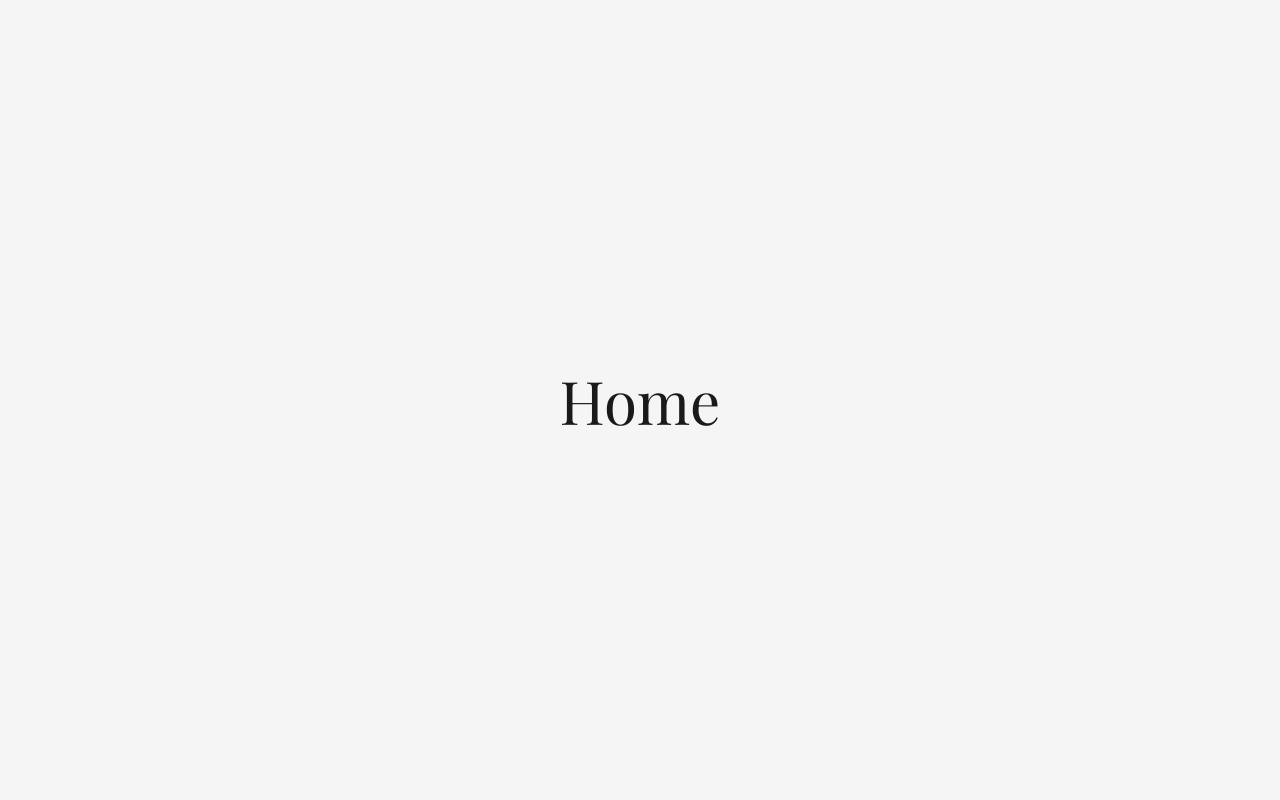
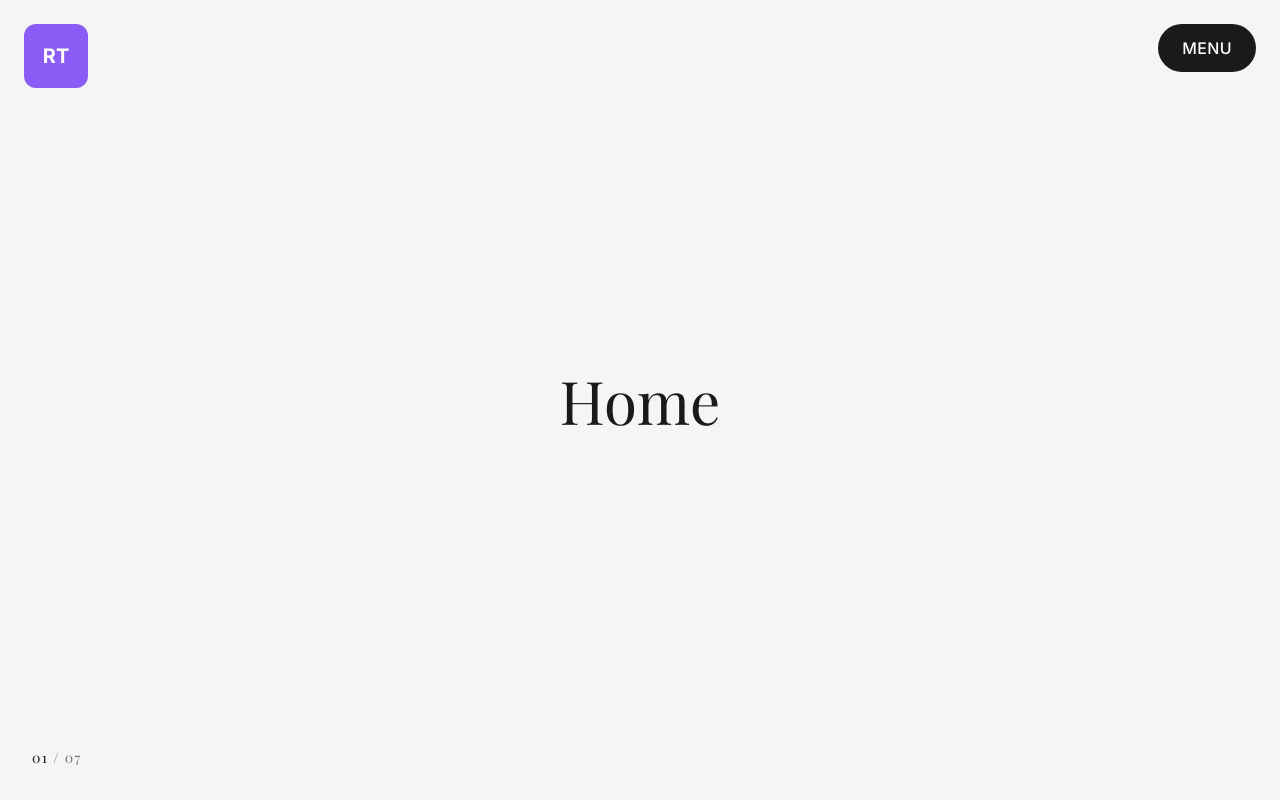
Before and after one commit to lollo-santucci/roma-tropicale, a Next.js app: page / in a window 1280 px wide. Built offline with nearby package versions, Linux system fonts and the light colour scheme; a web font is replaced by a local one.

Commit message:
feat: navigation with page counter, menu overlay, and responsive layout
Fixed Navigation with logo placeholder, menu button (pill-shaped),
fullscreen MenuOverlay with stagger animation, PageCounter (lg+ only).

```diff
--- a/src/app/page.tsx
+++ b/src/app/page.tsx
@@ -1,6 +1,7 @@
 "use client";
 
 import HorizontalScroll from "@/components/layout/HorizontalScroll";
+import Navigation from "@/components/layout/Navigation";
 import { SECTIONS } from "@/lib/constants";
 
 const SECTION_COLORS = [
@@ -16,6 +17,7 @@ const SECTION_COLORS = [
 export default function Home() {
   return (
     <HorizontalScroll>
+      <Navigation />
       {SECTIONS.map((section, i) => (
         <section
           key={section.id}
--- /dev/null
+++ b/src/components/layout/MenuOverlay.tsx
@@ -0,0 +1,68 @@
+"use client";
+
+import { motion, AnimatePresence } from "framer-motion";
+import { SECTIONS, type SectionId } from "@/lib/constants";
+import { useScrollContext } from "./HorizontalScroll";
+
+interface MenuOverlayProps {
+  isOpen: boolean;
+  onClose: () => void;
+}
+
+const overlayVariants = {
+  closed: { opacity: 0 },
+  open: { opacity: 1 },
+};
+
+const linkVariants = {
+  closed: { opacity: 0, y: 30 },
+  open: (i: number) => ({
+    opacity: 1,
+    y: 0,
+    transition: { delay: 0.05 * i, duration: 0.4, ease: "easeOut" as const },
+  }),
+};
+
+export default function MenuOverlay({ isOpen, onClose }: MenuOverlayProps) {
+  const { scrollToSection, activeSection } = useScrollContext();
+
+  const handleClick = (id: SectionId) => {
+    scrollToSection(id);
+    onClose();
+  };
+
+  return (
+    <AnimatePresence>
+      {isOpen && (
+        <motion.div
+          variants={overlayVariants}
+          initial="closed"
+          animate="open"
+          exit="closed"
+          transition={{ duration: 0.3 }}
+          className="fixed inset-0 z-40 bg-roma-bg/95 backdrop-blur-sm flex items-center justify-center"
+        >
+          <nav className="flex flex-col gap-4 sm:gap-6 text-center">
+            {SECTIONS.map((section, i) => (
+              <motion.button
+                key={section.id}
+                custom={i}
+                variants={linkVariants}
+                initial="closed"
+                animate="open"
+                onClick={() => handleClick(section.id)}
+                className={`text-3xl sm:text-4xl md:text-5xl lg:text-6xl font-[family-name:var(--font-display)] transition-colors ${
+                  activeSection === i
+                    ? "text-roma-purple"
+                    : "text-roma-dark hover:text-roma-purple-light"
+                }`}
+              >
+                {section.label}
+              </motion.button>
+            ))}
+          </nav>
+        </motion.div>
+      )}
+    </AnimatePresence>
+  );
+}
--- /dev/null
+++ b/src/components/layout/Navigation.tsx
@@ -0,0 +1,35 @@
+"use client";
+
+import { useState } from "react";
+import MenuOverlay from "./MenuOverlay";
+import PageCounter from "./PageCounter";
+import { useScrollContext } from "./HorizontalScroll";
+
+export default function Navigation() {
+  const [menuOpen, setMenuOpen] = useState(false);
+  const { scrollToSection } = useScrollContext();
+
+  return (
+    <>
+      {/* Logo placeholder */}
+      <button
+        onClick={() => scrollToSection("landing")}
+        className="fixed top-6 left-6 z-50 w-12 h-12 sm:w-16 sm:h-16 rounded-xl bg-roma-purple flex items-center justify-center"
+        aria-label="Home"
+      >
+        <span className="text-roma-white font-bold text-lg sm:text-xl">RT</span>
+      </button>
+
+      {/* Menu / Close button */}
+      <button
+        onClick={() => setMenuOpen(!menuOpen)}
+        className="fixed top-6 right-6 z-50 px-5 py-2.5 sm:px-6 sm:py-3 bg-roma-dark text-roma-white rounded-pill text-sm sm:text-base font-medium tracking-wide transition-opacity hover:opacity-80"
+      >
+        {menuOpen ? "CLOSE" : "MENU"}
+      </button>
+
+      <MenuOverlay isOpen={menuOpen} onClose={() => setMenuOpen(false)} />
+      <PageCounter />
+    </>
+  );
+}
--- /dev/null
+++ b/src/components/layout/PageCounter.tsx
@@ -0,0 +1,17 @@
+"use client";
+
+import { useScrollContext } from "./HorizontalScroll";
+import { SECTIONS } from "@/lib/constants";
+
+export default function PageCounter() {
+  const { activeSection } = useScrollContext();
+  const current = String(activeSection + 1).padStart(2, "0");
+  const total = String(SECTIONS.length).padStart(2, "0");
+
+  return (
+    <div className="hidden lg:block fixed bottom-8 left-8 z-50 font-[family-name:var(--font-display)] text-sm text-roma-dark/60 tracking-widest">
+      <span className="text-roma-dark">{current}</span>
+      <span> / {total}</span>
+    </div>
+  );
+}
```
